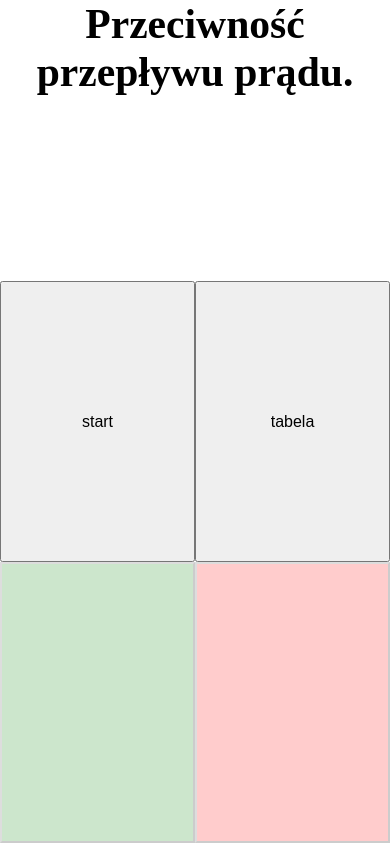
After one commit to poilk76/PDPZ, a Flask app: page /phone in a window 390 px wide. The commit adds this page. Run offline with Flask 3, Linux system fonts and the light colour scheme; parts of the project's set-up code (start-up, migrations or seed data) failed here and were passed over; some libraries are stand-ins or nearby versions.

Commit message:
deleted:    README.md 	modified:   Static/css/table.css 	new file:   Templates/admin.html 	modified:   Templates/index.html 	deleted:    Templates/obs.html 	new file:   Templates/phone.html 	modified:   app.py

```diff
--- a/Static/css/table.css
+++ b/Static/css/table.css
@@ -21,7 +21,7 @@
     margin: auto;
     border: 8px solid var(--color-2);
     border-radius: 15px;
-    margin-top: 2.5%;
+    margin-top: 5%;
     text-align: center;
     color: var(--color-1);
     animation: FadeIn 0.3s ease-in-out;
@@ -48,13 +48,13 @@ li{
     font-family: "Sarala", sans-serif;
     font-weight: 700;
     font-style: normal;
-    font-size: 2.2rem;
+    font-size: 1.8rem;
     display: flex;
     justify-content: space-between;
 }
 
 h2 {
-    margin: 15px;
+    margin: 10px;
 }
 
 @keyframes FadeIn {
--- a/Templates/index.html
+++ b/Templates/index.html
@@ -66,10 +66,9 @@
 
     socket.on("result", (data)=>{
         if (data == 1){
-            document.getElementById("questionText").style.color = "#e3fade"
             document.getElementById("background-id").style.background = "radial-gradient(#A8E69C, #358C24)";
         }else{
-            document.getElementById("questionText").style.color = "#ffd9d9"
+
             document.getElementById("background-id").style.background = "radial-gradient(#F3948F, #CE1F17)";
         }
     })
--- /dev/null
+++ b/Templates/phone.html
@@ -0,0 +1,85 @@
+<!DOCTYPE html>
+<html lang="pl">
+<head>
+    <meta charset="UTF-8">
+    <meta name="viewport" content="width=device-width, initial-scale=1.0">
+    <script src="https://cdnjs.cloudflare.com/ajax/libs/socket.io/3.0.4/socket.io.js" integrity="sha512-aMGMvNYu8Ue4G+fHa359jcPb1u+ytAF+P2SCb+PxrjCdO3n3ZTxJ30zuH39rimUggmTwmh2u7wvQsDTHESnmfQ==" crossorigin="anonymous"></script>
+</head>
+<style>
+    *{
+        padding: 0;
+        margin: 0;
+        box-sizing: border-box;
+    }
+    .container{
+        width: 100%;
+        height: 100%;
+        position: fixed;
+        left: 0;
+        top: 0;
+    }
+
+    .container div {
+        display: flex;
+        height: 33.3%;
+        width: 100%;
+        font-size: 1.3rem;
+        text-align: center;
+    }
+    input{
+        position: relative;
+        font-size: 1rem;
+        height: 100%;
+        width: 50%;
+    }
+</style>
+<body>
+    <div class="container">
+        <div>
+            <h1 id="answer">{{answer}}</h1>
+        </div>
+        <div>
+            <input value="start" onclick="start()" type="submit">
+            <input value="tabela" onclick="table()" type="submit">
+        </div>
+        <div id="result" style="opacity: 20%;">
+            <input type="submit" onclick="good()" value="" style="background-color: green;">
+            <input type="submit" onclick="bad()" value="" style="background-color: red;">
+        </div>
+    </div>
+</body>
+<script>
+    const socket = io();
+    var canResult = false
+
+    socket.on("answering",()=>{
+        document.getElementById("result").style.opacity = "100%"
+        canResult = true
+    })
+
+    socket.on("start",(data)=>{
+        document.getElementById("answer").innerHTML = data.question.answer
+    })
+
+    async function start(){
+        await fetch("/test?func=start");
+        document.getElementById("result").style.opacity = "20%"
+        canResult = false
+    }
+    async function table() {
+        await fetch("/test?func=table");
+        document.getElementById("result").style.opacity = "20%"
+        canResult = false
+    }
+    async function good() {
+        await fetch("/test?func=result&result=1")
+        document.getElementById("result").style.opacity = "20%"
+        canResult = false
+    }
+    async function bad() {
+        await fetch("/test?func=result&result=0")
+        document.getElementById("result").style.opacity = "20%"
+        canResult = false
+    }
+</script>
+</html>
--- a/app.py
+++ b/app.py
@@ -78,11 +78,12 @@ def startGame():
     global answering
     answering = None
     questions.next()
-    with shared_state.get_lock():
-        shared_state.value = 1
     points = randint(1,5)*100
     data = {"question":questions.value,"html":render_template("content/wheel.html"),"points":points}
     io.emit("start",data)
+    time.sleep(3.2)
+    with shared_state.get_lock():
+        shared_state.value = 1
 
 def whoAnswering(index:int):
     global answering
@@ -91,25 +92,45 @@ def whoAnswering(index:int):
     io.emit("answering",data)
 
 def answerResult(result:bool):
-    if result==1:
-        players[answering]["points"] += points
-    else:
-        players[answering]["points"] -= (points/2)
-    shared_answerResult.value = int(result)
-    io.emit("result",result)
+    global answering
+    if answering != None:
+        if result==1:
+            players[answering]["points"] += points
+        else:
+            players[answering]["points"] -= (points/2)
+        shared_answerResult.value = int(result)
+        io.emit("result",result)
+        answering = None
 
 def pointsTable():
-    data = {"players":sorted(players,key=lambda x: x["points"],reverse=True),"html":render_template("content/table.html")}
-    io.emit("table",data)
+    if answering == None:
+        data = {"players":sorted(players,key=lambda x: x["points"],reverse=True),"html":render_template("content/table.html")}
+        io.emit("table",data)
 
 #Routy dla weba
 @app.route("/")
 def index():
     return render_template("index.html")
 
-@app.route("/obs")
+@app.route("/admin")
 def obs():
-    return render_template("obs.html")
+    return render_template("admin.html",len=len(players),players=players)
+
+@app.route("/phone")
+def phone():
+    return render_template("phone.html",answer=questions.value["answer"])
+
+@app.route("/players", methods=['GET'])
+def playersChanger():
+    match request.args["func"]:
+        case "add":
+            players.append({"name":"Gracz","points":500})
+        case "del":
+            players.pop(int(request.args["index"]))
+        case "name":
+            players[int(request.args["index"])]["name"] = request.args["value"]
+        case "points":
+            players[int(request.args["index"])]["points"] = int(request.args["value"])
 
 #Funkcja do testowania (użycie 127.0.0.1:8080/test?func=[jaka funkcja] ewentualnie + &player=[index] lub &result=[true/false])
 @app.route("/test", methods=['GET'])
```
Also changed, not shown: Templates/admin.html (added, +44 -0 lines), README.md (deleted), Templates/obs.html (deleted).
